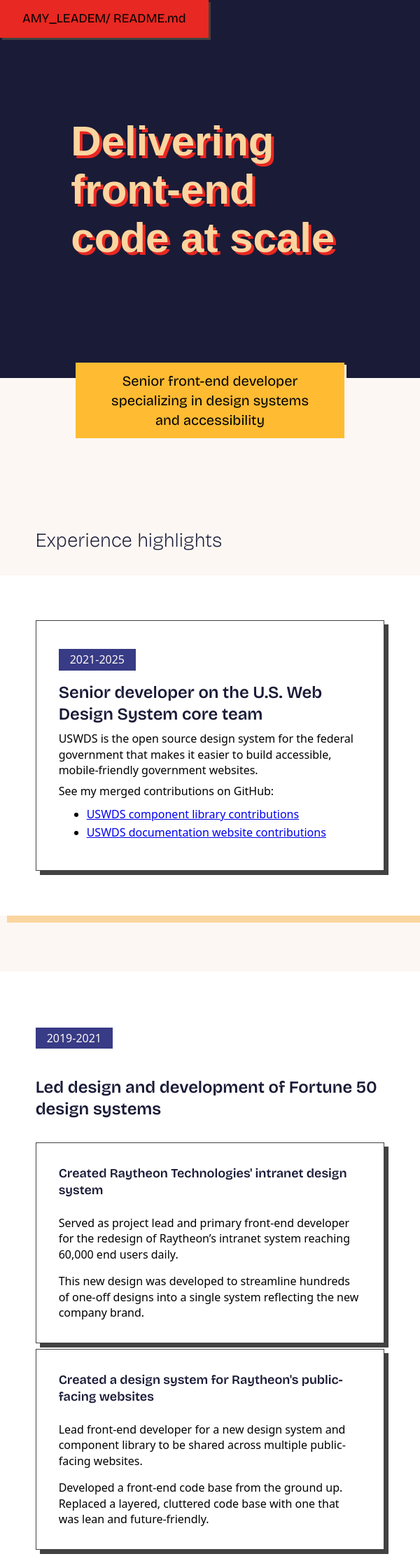
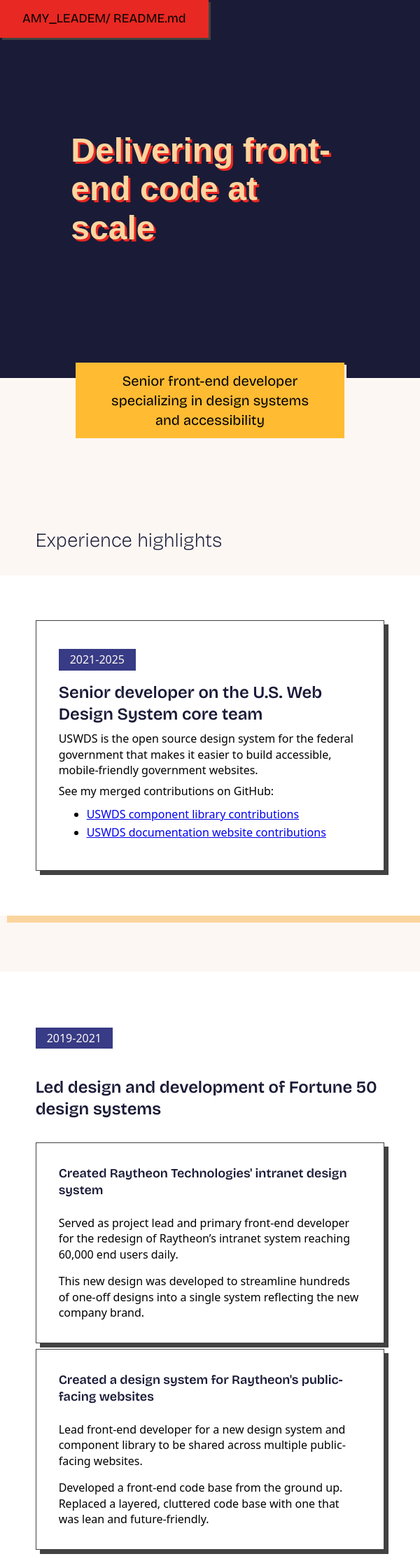
Before and after one commit to amyleadem/amyleadem.github.io, a Jekyll site: the page built from index.md, in a window 600 px wide. Shown: the top 2240 px of the page at 70% size. Built offline with Jekyll 4.4.1, drawn with Linux system fonts in a browser that asks for light colours; some web fonts are replaced.

Commit message:
Tweak hero styles

```diff
--- a/assets/css/styles.css
+++ b/assets/css/styles.css
@@ -207,10 +207,12 @@ section:nth-of-type(2) {
   align-items: center;
   background: #1a1b37;
   height: 60vh;
+  min-height: 400px;
 }
 @media (min-width: 900px) {
   section:nth-of-type(2) {
     height: 75vh;
+    min-height: 500px;
   }
 }
 @media (min-width: 1200px) {
@@ -304,6 +306,17 @@ h1 {
   color: #fbd59f;
   grid-column: 3/11;
 }
+@media (max-width: 900px) {
+  h1 {
+    font-size: 3rem;
+    text-shadow: #e82822 3px 3px;
+  }
+}
+@media (max-height: 600px) and (min-width: 900px) {
+  h1 {
+    font-size: 7.5vw;
+  }
+}
 
 h2 {
   color: #1a1b37;
@@ -350,6 +363,17 @@ h4 {
   font-size: 8vw;
   color: #fbd59f;
 }
+@media (max-width: 900px) {
+  .font-size-3xl {
+    font-size: 3rem;
+    text-shadow: #e82822 3px 3px;
+  }
+}
+@media (max-height: 600px) and (min-width: 900px) {
+  .font-size-3xl {
+    font-size: 7.5vw;
+  }
+}
 
 .button {
   font-family: "Bricolage Grotesque", sans-serif;
@@ -362,33 +386,6 @@ h4 {
   text-decoration: none;
 }
 
-@media (max-height: 600px) {
-  h1 {
-    font-size: 6vw;
-  }
-}
-@media (max-width: 600px) {
-  h1 {
-    font-size: 10vw;
-    text-shadow: #e82822 4px 4px;
-  }
-}
-@media (min-width: 600px) and (max-width: 800px) {
-  h1 {
-    text-shadow: #e82822 4px 4px;
-  }
-}
-@media (max-width: 600px) and (max-height: 400px) {
-  h1 {
-    font-size: 7vw;
-    text-shadow: #e82822 2px 2px;
-  }
-}
-@media (min-width: 1200px) {
-  h1 {
-    font-size: 7vw;
-  }
-}
 .summary-banner {
   font-family: "Bricolage Grotesque", sans-serif;
   font-size: 1.125rem;
--- a/index.md
+++ b/index.md
@@ -10,7 +10,7 @@ headline: Delivering front-end code at scale
   </section>
 
   <section aria-label="hero">
-    <h1 class="text-3xl">{{page.headline}}</h1>
+    <h1 class="font-size-3xl">{{page.headline}}</h1>
   </section>
 
   <section aria-label="personal summary">
```
Also changed, not shown: _styles/styles.scss (+37 -30 lines).
